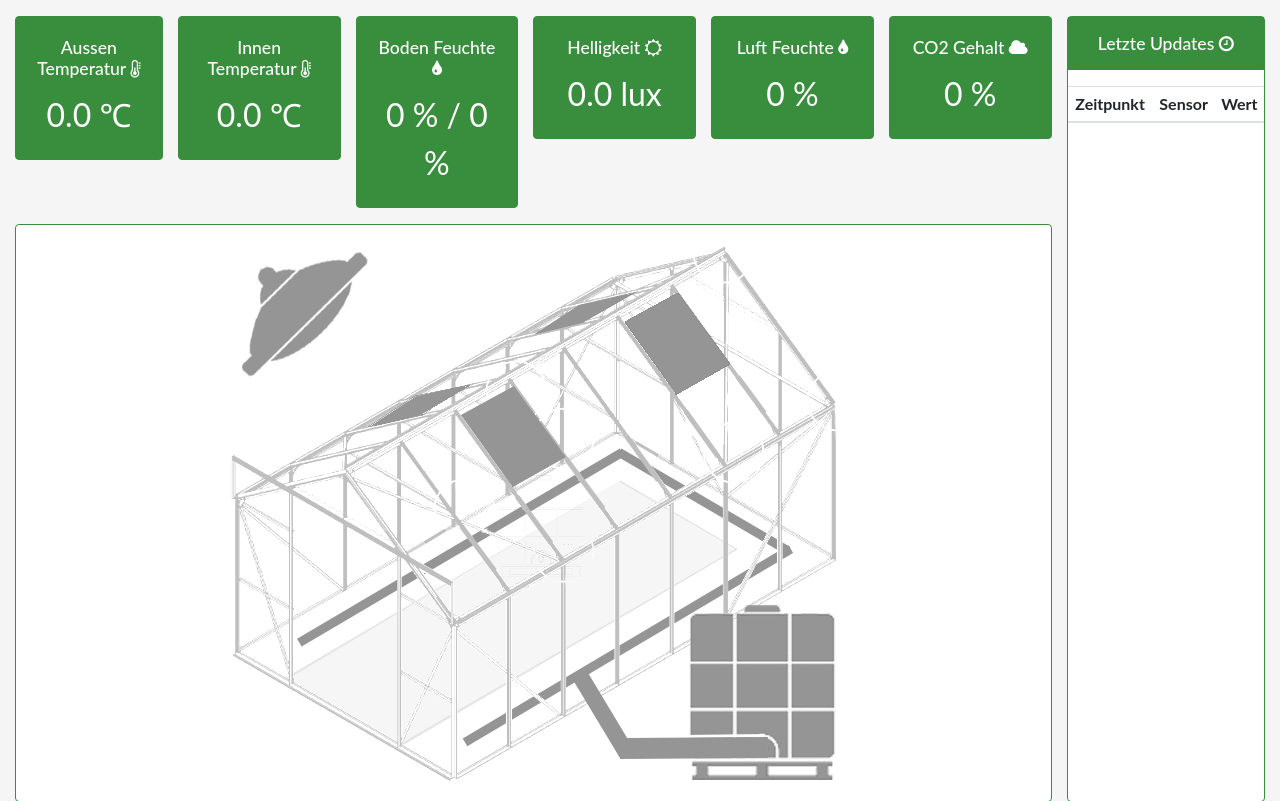
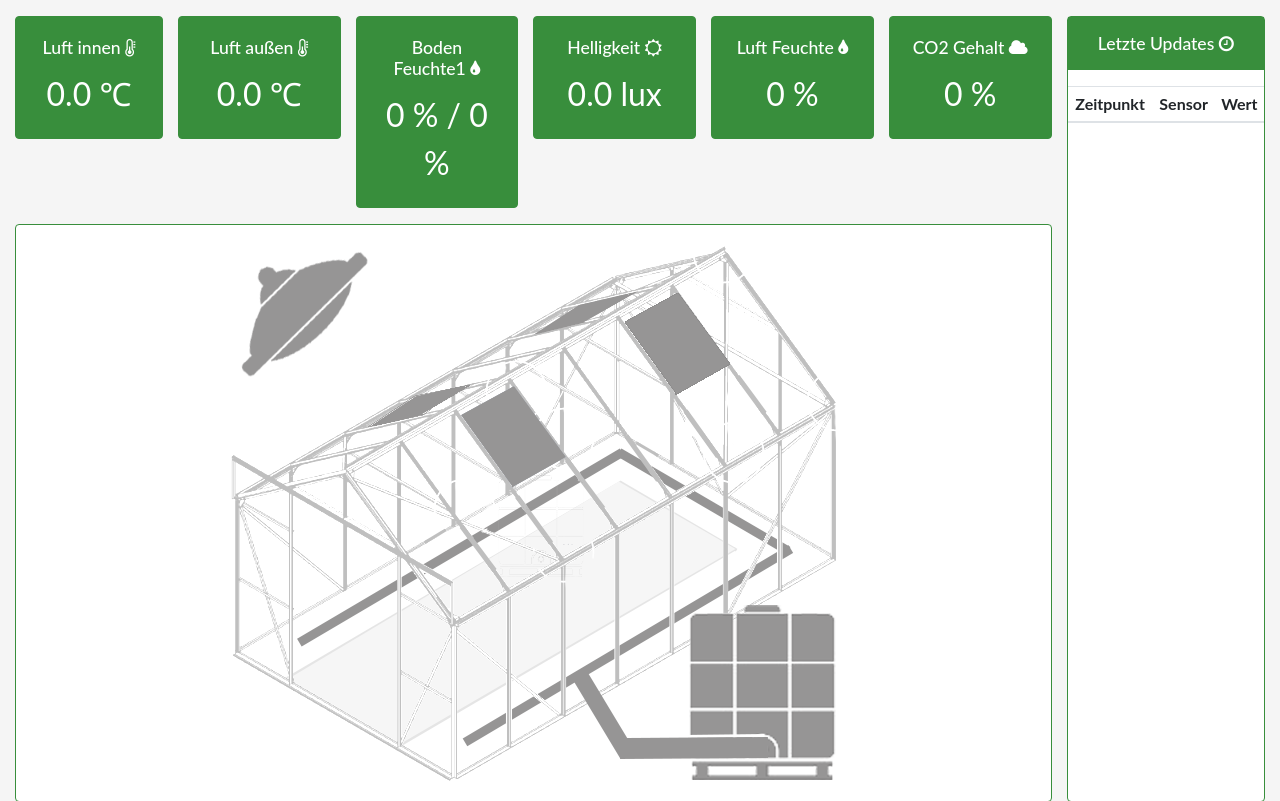
Before and after one commit to hablijack/greenhouse, a Flask app: page / in a window 1280 px wide. Shown: the part 56-857 px from the top of the page. Run offline with Flask 2, Linux system fonts and the light colour scheme; data that the repository does not hold is empty; parts of the project's set-up code (start-up, migrations or seed data) failed here and were passed over; some libraries are stand-ins or nearby versions.

Commit message:
naming frontend

```diff
--- a/templates/index.html
+++ b/templates/index.html
@@ -45,7 +45,7 @@
                 <div class="col-lg-2 mb-3">
                     <div class="card ok">
                         <div class="card-body text-center">
-                            <h5 class="card-title">Aussen Temperatur <i class="fa fa-thermometer-half" aria-hidden="true"></i></h5>
+                            <h5 class="card-title">Luft innen <i class="fa fa-thermometer-half" aria-hidden="true"></i></h5>
                             <p class="card-text" id="last-temp">{{ current.air_temp_outside | default(0.0, true) | round(1, 'floor') }} &#8451;</p>
                         </div>
                     </div>
@@ -53,7 +53,7 @@
                 <div class="col-lg-2 mb-3 pl-0">
                     <div class="card ok">
                         <div class="card-body text-center">
-                            <h5 class="card-title">Innen Temperatur <i class="fa fa-thermometer-half" aria-hidden="true"></i></h5>
+                            <h5 class="card-title">Luft außen <i class="fa fa-thermometer-half" aria-hidden="true"></i></h5>
                             <p class="card-text" id="last-temp">{{ current.air_temp_inside | default(0.0, true) | round(1, 'floor') }} &#8451;</p>
                         </div>
                     </div>
@@ -61,7 +61,7 @@
                 <div class="col-lg-2 mb-3 pl-0">
                     <div class="card ok">
                         <div class="card-body text-center">
-                            <h5 class="card-title">Boden Feuchte <i class="fa fa-tint" aria-hidden="true"></i></h5>
+                            <h5 class="card-title">Boden Feuchte1 <i class="fa fa-tint" aria-hidden="true"></i></h5>
                             <p class="card-text">
                                 <span id="last-soil-moisture-1">{{ current.soil_moisture_1 | default(0, true) | round | int }}</span> % /
                                 <span id="last-soil-moisture-1">{{ current.soil_moisture_2 | default(0, true) | round | int }}</span> %
```
